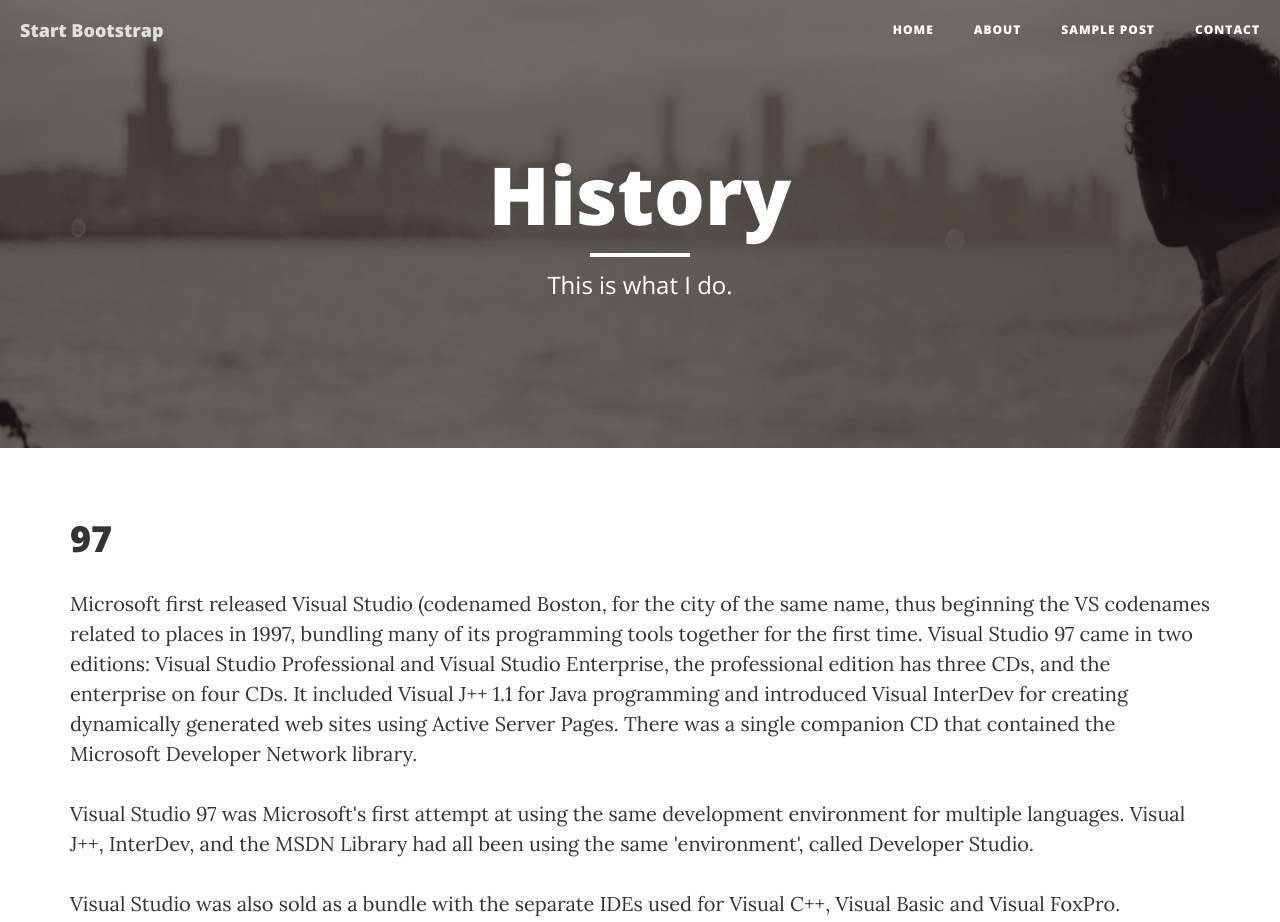
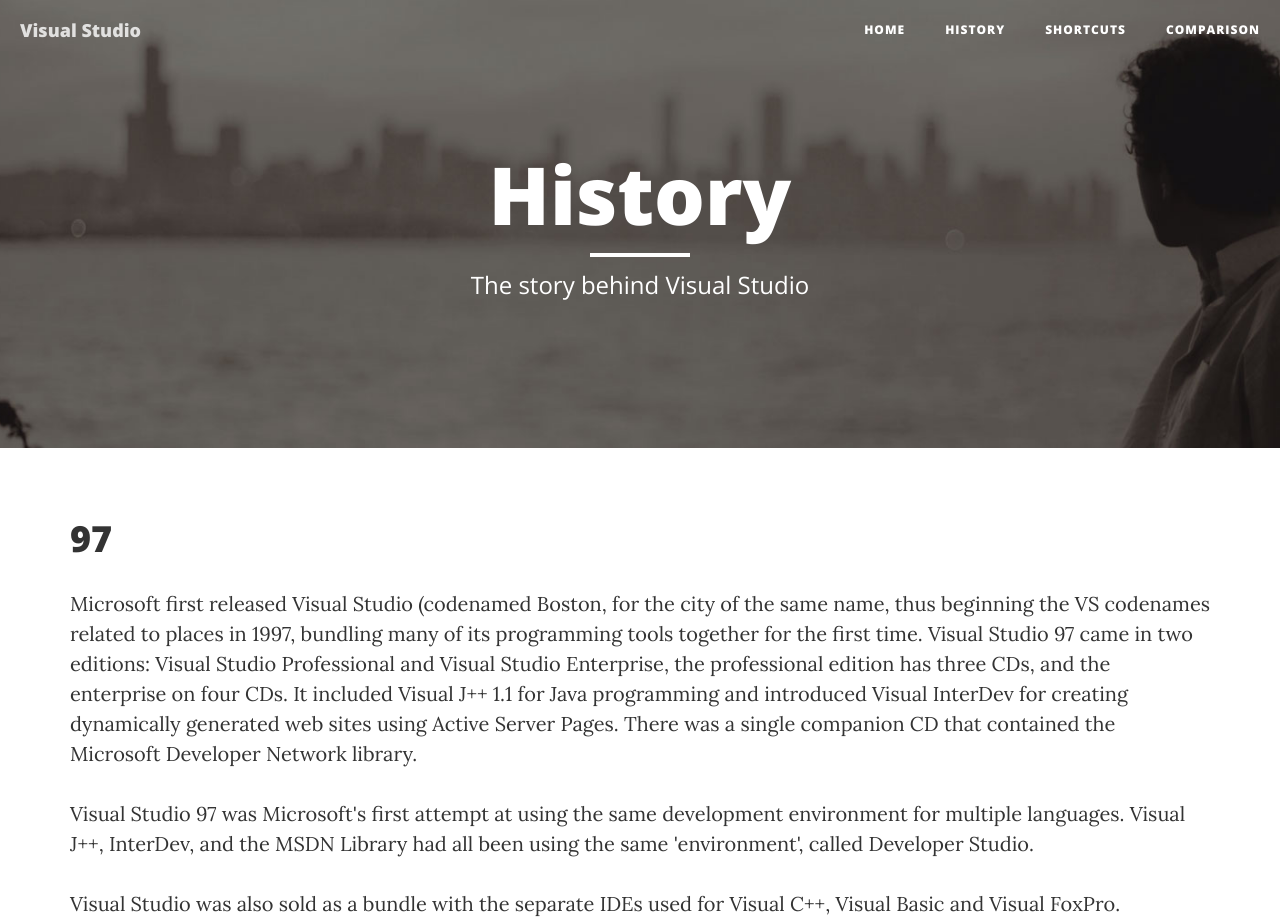
Before and after one commit to Sandivh/Assignment8, a website: page IDE Project/startbootstrap-clean-blog-gh-pages/about.html in a window 1280 px wide. Shown: the top 922 px of the page. Drawn offline with nearby package versions, Linux system fonts and the light colour scheme.

Commit message:
History Content 2
-Finished with <h1> for edition heads
-Finished with p tags for individual paragraphs
-Minor revision to nav bar and link in top left corner
-Source added to bottom

```diff
--- a/IDE Project/startbootstrap-clean-blog-gh-pages/about.html
+++ b/IDE Project/startbootstrap-clean-blog-gh-pages/about.html
@@ -9,7 +9,7 @@
     <meta name="description" content="">
     <meta name="author" content="">
 
-    <title>Clean Blog - About</title>
+    <title>Visual Studio - History</title>
 
     <!-- Bootstrap Core CSS -->
     <link href="vendor/bootstrap/css/bootstrap.min.css" rel="stylesheet">
@@ -42,7 +42,7 @@
                     <span class="sr-only">Toggle navigation</span>
                     Menu <i class="fa fa-bars"></i>
                 </button>
-                <a class="navbar-brand" href="index.html">Start Bootstrap</a>
+                <a class="navbar-brand" href="index.html">Visual Studio</a>
             </div>
 
             <!-- Collect the nav links, forms, and other content for toggling -->
@@ -52,13 +52,13 @@
                         <a href="index.html">Home</a>
                     </li>
                     <li>
-                        <a href="about.html">About</a>
+                        <a href="about.html">History</a>
                     </li>
                     <li>
-                        <a href="post.html">Sample Post</a>
+                        <a href="shortcuts.html">Shortcuts</a>
                     </li>
                     <li>
-                        <a href="contact.html">Contact</a>
+                        <a href="comparison.html">Comparison</a>
                     </li>
                 </ul>
             </div>
@@ -76,7 +76,7 @@
                     <div class="page-heading">
                         <h1>History</h1>
                         <hr class="small">
-                        <span class="subheading">This is what I do.</span>
+                        <span class="subheading">The story behind Visual Studio</span>
                     </div>
                 </div>
             </div>
@@ -110,7 +110,7 @@
 		Visual Studio .NET 2002 shipped in four editions: Academic, Professional, Enterprise Developer, and Enterprise Architect. Microsoft introduced C# (C-sharp), a new programming language, that targets .NET. It also introduced the successor to Visual J++ called Visual J#. Visual J# programs use Java's language-syntax. However, unlike Visual J++ programs, Visual J# programs can only target the .NET Framework, not the Java Virtual Machine that all other Java tools target.<br><br>
 		Visual Basic changed drastically to fit the new framework, and the new version was called Visual Basic .NET. Microsoft also added extensions to C++, called Managed Extensions for C++, so .NET programs could be created in C++.<br><br>
 		Visual Studio .NET can produce applications targeting Windows (using the Windows Forms part of the .NET Framework), the Web (using ASP.NET and Web Services) and, with an add-in, portable devices (using the .NET Compact Framework).<br><br>
-		The Visual Studio .NET environment was rewritten to partially use .NET. All languages are versions of Visual Studio, it has a cleaner interface and greater cohesiveness.[citation needed] It is also more customizable with tool windows that automatically hide when not in use. While Visual FoxPro 7 started out as part of Visual Studio .NET 2002, and early VS betas allowed debugging inside VFP-based DLLs, it was removed before release to follow its own development track.<br><br>
+		The Visual Studio .NET environment was rewritten to partially use .NET. All languages are versions of Visual Studio, it has a cleaner interface and greater cohesiveness. It is also more customizable with tool windows that automatically hide when not in use. While Visual FoxPro 7 started out as part of Visual Studio .NET 2002, and early VS betas allowed debugging inside VFP-based DLLs, it was removed before release to follow its own development track.<br><br>
 		The internal version number of Visual Studio .NET 2002 is version 7.0. Microsoft released Service Pack 1 for Visual Studio .NET 2002 in March 2005.</p>
 
 		<h1>.NET (2003)</h1>
@@ -122,19 +122,19 @@
 		<p>Visual Studio 2005, codenamed Whidbey (a reference to Whidbey Island in Puget Sound), was released online in October 2005 and to retail stores a few weeks later. Microsoft removed the ".NET" moniker from Visual Studio 2005 (as well as every other product with .NET in its name), but it still primarily targets the .NET Framework, which was upgraded to version 2.0. It is the last version available for Windows 2000 and also the last version to be able to target Windows 98, Windows Me and Windows NT 4.0 for C++ applications.<br><br>
 		Visual Studio 2005's internal version number is 8.0 while the file format version is 9.0. Microsoft released Service Pack 1 for Visual Studio 2005 on 14 December 2006. An additional update for Service Pack 1 that offers Windows Vista compatibility was made available on 3 June 2007.<br><br>
 		Visual Studio 2005 was upgraded to support all the new features introduced in .NET Framework 2.0, including generics and ASP.NET 2.0. The IntelliSense feature in Visual Studio was upgraded for generics and new project types were added to support ASP.NET web services. Visual Studio 2005 also includes a local web server, separate from IIS, that can host ASP.NET applications during development and testing. It also supports all SQL Server 2005 databases. Database designers were upgraded to support the ADO.NET 2.0, which is included with .NET Framework 2.0. C++ also got a similar upgrade with the addition of C++/CLI which is slated to replace the use of Managed C++. Other new features of Visual Studio 2005 include the "Deployment Designer" which allows application designs to be validated before deployments, an improved environment for web publishing when combined with ASP.NET 2.0 and load testing to see application performance under various sorts of user loads. Starting with the 2005 edition, Visual Studio also added extensive 64-bit support. While the host development environment itself is only available as a 32-bit application, Visual C++ 2005 supports compiling for x86-64 (AMD64 and Intel 64) as well as IA-64 (Itanium). The Platform SDK included 64-bit compilers and 64-bit versions of the libraries.<br><br>
-		Microsoft also announced Visual Studio Tools for Applications as the successor to Visual Basic for Applications (VBA) and VSA (Visual Studio for Applications). VSTA 1.0 was released to manufacturing along with Office 2007. It is included with Office 2007 and is also part of the Visual Studio 2005 SDK. VSTA consists of a customized IDE, based on the Visual Studio 2005 IDE, and a runtime that can be embedded in applications to expose its features via the .NET object model. Office 2007 applications continue to integrate with VBA, except for InfoPath 2007 which integrates with VSTA. Version 2.0 of VSTA (based on Visual Studio 2008) was released in April 2008.[81] It is significantly different from the first version, including features such as dynamic programming and support for WPF, WCF, WF, LINQ, and .NET 3.5 Framework.</p>
+		Microsoft also announced Visual Studio Tools for Applications as the successor to Visual Basic for Applications (VBA) and VSA (Visual Studio for Applications). VSTA 1.0 was released to manufacturing along with Office 2007. It is included with Office 2007 and is also part of the Visual Studio 2005 SDK. VSTA consists of a customized IDE, based on the Visual Studio 2005 IDE, and a runtime that can be embedded in applications to expose its features via the .NET object model. Office 2007 applications continue to integrate with VBA, except for InfoPath 2007 which integrates with VSTA. Version 2.0 of VSTA (based on Visual Studio 2008) was released in April 2008. It is significantly different from the first version, including features such as dynamic programming and support for WPF, WCF, WF, LINQ, and .NET 3.5 Framework.</p>
 
 		<h1>2008</h1>
 		<p>Visual Studio 2008, and Visual Studio Team System 2008, codenamed Orcas (a reference to Orcas Island, also an island in Puget Sound, like Whidbey for the previous 2005 release), were released to MSDN subscribers on 19 November 2007 alongside .NET Framework 3.5. The source code for the Visual Studio 2008 IDE is available under a shared source license to some of Microsoft's partners and ISVs. Microsoft released Service Pack 1 for Visual Studio 2008 on 11 August 2008. The internal version number of Visual Studio 2008 is version 9.0 while the file format version is 10.0. Visual Studio 2008 is the last version to support targeting Windows 2000 for C++ applications.<br><br>
-		Visual Studio 2008 is focused on development of Windows Vista, 2007 Office system, and Web applications. For visual design, a new Windows Presentation Foundation visual designer and a new HTML/CSS editor influenced by Microsoft Expression Web are included. J# is not included. Visual Studio 2008 requires .NET 3.5 Framework and by default configures compiled assemblies to run on .NET Framework 3.5, but it also supports multi-targeting which lets the developers choose which version of the .NET Framework (out of 2.0, 3.0, 3.5, Silverlight CoreCLR or .NET Compact Framework) the assembly runs on. Visual Studio 2008 also includes new code analysis tools, including the new Code Metrics tool (only in Team Edition and Team Suite Edition).[88] For Visual C++, Visual Studio adds a new version of Microsoft Foundation Classes (MFC 9.0) that adds support for the visual styles and UI controls introduced with Windows Vista.[89] For native and managed code interoperability, Visual C++ introduces the STL/CLR, which is a port of the C++ Standard Template Library (STL) containers and algorithms to managed code. STL/CLR defines STL-like containers, iterators and algorithms that work on C++/CLI managed objects.<br><br>
-		Visual Studio 2008 features include an XAML-based designer (codenamed Cider), workflow designer, LINQ to SQL designer (for defining the type mappings and object encapsulation for SQL Server data), XSLT debugger, JavaScript Intellisense support, JavaScript Debugging support, support for UAC manifests, a concurrent build system, among others.[92] It ships with an enhanced set of UI widgets, both for Windows Forms and WPF. It also includes a multithreaded build engine (MSBuild) to compile multiple source files (and build the executable file) in a project across multiple threads simultaneously. It also includes support for compiling icon resources in PNG format, introduced in Windows Vista. An updated XML Schema designer was released separately some time after the release of Visual Studio 2008.<br><br>
+		Visual Studio 2008 is focused on development of Windows Vista, 2007 Office system, and Web applications. For visual design, a new Windows Presentation Foundation visual designer and a new HTML/CSS editor influenced by Microsoft Expression Web are included. J# is not included. Visual Studio 2008 requires .NET 3.5 Framework and by default configures compiled assemblies to run on .NET Framework 3.5, but it also supports multi-targeting which lets the developers choose which version of the .NET Framework (out of 2.0, 3.0, 3.5, Silverlight CoreCLR or .NET Compact Framework) the assembly runs on. Visual Studio 2008 also includes new code analysis tools, including the new Code Metrics tool (only in Team Edition and Team Suite Edition). For Visual C++, Visual Studio adds a new version of Microsoft Foundation Classes (MFC 9.0) that adds support for the visual styles and UI controls introduced with Windows Vista. For native and managed code interoperability, Visual C++ introduces the STL/CLR, which is a port of the C++ Standard Template Library (STL) containers and algorithms to managed code. STL/CLR defines STL-like containers, iterators and algorithms that work on C++/CLI managed objects.<br><br>
+		Visual Studio 2008 features include an XAML-based designer (codenamed Cider), workflow designer, LINQ to SQL designer (for defining the type mappings and object encapsulation for SQL Server data), XSLT debugger, JavaScript Intellisense support, JavaScript Debugging support, support for UAC manifests, a concurrent build system, among others. It ships with an enhanced set of UI widgets, both for Windows Forms and WPF. It also includes a multithreaded build engine (MSBuild) to compile multiple source files (and build the executable file) in a project across multiple threads simultaneously. It also includes support for compiling icon resources in PNG format, introduced in Windows Vista. An updated XML Schema designer was released separately some time after the release of Visual Studio 2008.<br><br>
 		Visual Studio Debugger includes features targeting easier debugging of multi-threaded applications. In debugging mode, in the Threads window, which lists all the threads, hovering over a thread displays the stack trace of that thread in tooltips. The threads can directly be named and flagged for easier identification from that window itself. In addition, in the code window, along with indicating the location of the currently executing instruction in the current thread, the currently executing instructions in other threads are also pointed out. The Visual Studio debugger supports integrated debugging of the .NET 3.5 Framework Base Class Library (BCL) which can dynamically download the BCL source code and debug symbols and allow stepping into the BCL source during debugging. As of 2010 a limited subset of the BCL source is available, with more library support planned for later.</p>
 
 		<h1>2010</h1>
-		<p>On 12 April 2010, Microsoft released Visual Studio 2010, codenamed Dev10,[98] and .NET Framework 4.<br><br>
+		<p>On 12 April 2010, Microsoft released Visual Studio 2010, codenamed Dev10, and .NET Framework 4.<br><br>
 		The Visual Studio 2010 IDE was redesigned which, according to Microsoft, clears the UI organization and "reduces clutter and complexity." The new IDE better supports multiple document windows and floating tool windows, while offering better multi-monitor support. The IDE shell has been rewritten using the Windows Presentation Foundation (WPF), whereas the internals have been redesigned using Managed Extensibility Framework (MEF) that offers more extensibility points than previous versions of the IDE that enabled add-ins to modify the behavior of the IDE.<br><br>
 		The new multi-paradigm ML-variant F# forms part of Visual Studio 2010.<br><br>
-		Visual Studio 2010 comes with .NET Framework 4 and supports developing applications targeting Windows 7. It supports IBM DB2 and Oracle databases, in addition to Microsoft SQL Server. It has integrated support for developing Microsoft Silverlight applications, including an interactive designer. Visual Studio 2010 offers several tools to make parallel programming simpler: in addition to the Parallel Extensions for the .NET Framework and the Parallel Patterns Library for native code, Visual Studio 2010 includes tools for debugging parallel applications. The new tools allow the visualization of parallel Tasks and their runtime stacks. Tools for profiling parallel applications can be used for visualization of thread wait-times and thread migrations across processor cores. Intel and Microsoft have jointly pledged support for a new Concurrency Runtime in Visual Studio 2010[106] and Intel has launched parallelism support in Parallel Studio as an add-on for Visual Studio.<br><br>
+		Visual Studio 2010 comes with .NET Framework 4 and supports developing applications targeting Windows 7. It supports IBM DB2 and Oracle databases, in addition to Microsoft SQL Server. It has integrated support for developing Microsoft Silverlight applications, including an interactive designer. Visual Studio 2010 offers several tools to make parallel programming simpler: in addition to the Parallel Extensions for the .NET Framework and the Parallel Patterns Library for native code, Visual Studio 2010 includes tools for debugging parallel applications. The new tools allow the visualization of parallel Tasks and their runtime stacks. Tools for profiling parallel applications can be used for visualization of thread wait-times and thread migrations across processor cores. Intel and Microsoft have jointly pledged support for a new Concurrency Runtime in Visual Studio 2010 and Intel has launched parallelism support in Parallel Studio as an add-on for Visual Studio.<br><br>
 		The Visual Studio 2010 code editor now highlights references; whenever a symbol is selected, all other usages of the symbol are highlighted. It also offers a Quick Search feature to incrementally search across all symbols in C++, C# and VB.NET projects. Quick Search supports substring matches and camelCase searches. The Call Hierarchy feature allows the developer to see all the methods that are called from a current method as well as the methods that call the current one. IntelliSense in Visual Studio supports a consume-first mode which developers can opt into. In this mode, IntelliSense does not auto-complete identifiers; this allows the developer to use undefined identifiers (like variable or method names) and define those later. Visual Studio 2010 can also help in this by automatically defining them, if it can infer their types from usage. Current versions of Visual Studio have a known bug which makes IntelliSense unusable for projects using pure C (not C++).<br><br>
 		Visual Studio 2010 features a new Help System replacing the MSDN Library viewer. The Help System is no longer based on Microsoft Help 2 and does not use Microsoft Document Explorer. Dynamic help containing links to related help topics based on where the developer was in the IDE has been removed in the shipping product, but can be added back using a download from Microsoft.<br><br>
 		Visual Studio 2010 no longer supports development for Windows Mobile prior to Windows Phone 7. Visual Studio 2010 Service Pack 1 was released in March 2011.</p>
@@ -152,7 +152,7 @@
 		<ul><li>Semantic colorization: Improved syntax coloring, various user-defined or default colors for C++ syntax such as macros, enumerations, typenames and functions.</li>
 		<li>Reference highlighting: Selection of a symbol highlights all of the references to that symbol within scope.</li>
 		<li>New Solution Explorer: The new Solution Explorer allows for visualization of class and file hierarchies within a solution/project. It can search for calls to functions and uses of classes.</li>
-		<li>Automatic display of IntelliSense list: IntelliSense is automatically displayed whilst typing code, as opposed to previous versions where it had to be explicitly invoked through use of certain operators (i.e. the scope operator (::)) or shortcut keys (Ctrl-Space or Ctrl-J).[128]<li>
+		<li>Automatic display of IntelliSense list: IntelliSense is automatically displayed whilst typing code, as opposed to previous versions where it had to be explicitly invoked through use of certain operators (i.e. the scope operator (::)) or shortcut keys (Ctrl-Space or Ctrl-J).<li>
 		<li>Member list filtering: IntelliSense uses fuzzy logic to determine which functions/variables/types to display in the list.</li>
 		<li>Code snippets: Code snippets are included in IntelliSense to automatically generate relevant code based on the user's parameters, custom code snippets can be created.</li></ul><br><br></p>
 
@@ -169,16 +169,16 @@
 		Visual Studio 2015 RTM was released on 20 July 2015. Visual Studio 2015 Update 1 was released on 30 November 2015. Visual Studio 2015 Update 2 was released on 30 March 2016. Visual Studio 2015 Update 3 was released on 27 June 2016</p>
 
 		<h1>2017</h1>
-		<p>Initially referred to as Visual Studio "15", it was released on 7 March 2017. The first Preview was released on 30 March 2016.[153] Visual Studio "15" Preview 2 was released 10 May 2016. Visual Studio "15" Preview 3 was released on 7 July 2016. Visual Studio "15" Preview 4 was released on 22 August 2016. Visual Studio "15" Preview 5 was released on 5 October 2016.<br><br>
-		As of April 2016, Visual Studio is making the Ethereum Solidity language available to developers.<br><br>
-		On 14 November 2016, for a brief period of time, Microsoft released a blog post revealing Visual Studio 2017 product name version alongside upcoming features.<br><Br>
-		On November 16, 2016, "Visual Studio 2017" was announced as the final name, and Visual Studio 2017 RC was released.<br><br>
-		On March 7, 2017, Visual Studio 2017 was released for general availability.<br><br>
-		On March 14, 2017, first fix was released for Visual Studio 2017 due to failures during installation or opening solutions in the first release.<br><br>
-		On April 5, 2017, Visual Studio 2017 15.1 was released and added support for targeting the .NET Framework 4.7.<br><br>
+		<p>Initially referred to as Visual Studio "15", it was released on 7 March 2017. The first Preview was released on 30 March 2016. Visual Studio "15" Preview 2 was released 10 May 2016. Visual Studio "15" Preview 3 was released on 7 July 2016. Visual Studio "15" Preview 4 was released on 22 August 2016. Visual Studio "15" Preview 5 was released on 5 October 2016.<br><br>
+		<ul><li>As of April 2016, Visual Studio is making the Ethereum Solidity language available to developers.</li><br><br>
+		<li>On 14 November 2016, for a brief period of time, Microsoft released a blog post revealing Visual Studio 2017 product name version alongside upcoming features.</li><br><Br>
+		<li>On November 16, 2016, "Visual Studio 2017" was announced as the final name, and Visual Studio 2017 RC was released.<br><br>
+		<li>On March 7, 2017, Visual Studio 2017 was released for general availability.</li><br><br>
+		<li>On March 14, 2017, first fix was released for Visual Studio 2017 due to failures during installation or opening solutions in the first release.</li><br><br>
+		<li>On April 5, 2017, Visual Studio 2017 15.1 was released and added support for targeting the .NET Framework 4.7.</li></ul><br><br>
 		Visual Studio 2017 offers new features like support for EditorConfig (a coding style enforcement framework), NGen support, .NET Core and Docker toolset, and Xamarin 4.3. It also has XAML Editor, improved IntelliSense, live unit testing, debugging enhancement and better IDE experience and productivity.</p>
 
-		Source: <a href="https://en.wikipedia.org/wiki/Microsoft_Visual_Studio#97">Wikipedia</a>
+		<br><em>Source:</em> <a href="https://en.wikipedia.org/wiki/Microsoft_Visual_Studio#97">Wikipedia</a>
 	</div>
 
     <hr>
```
